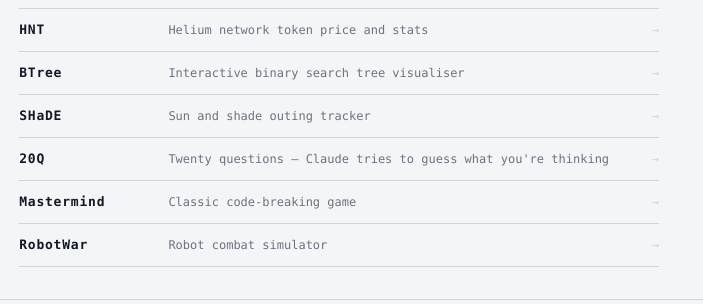
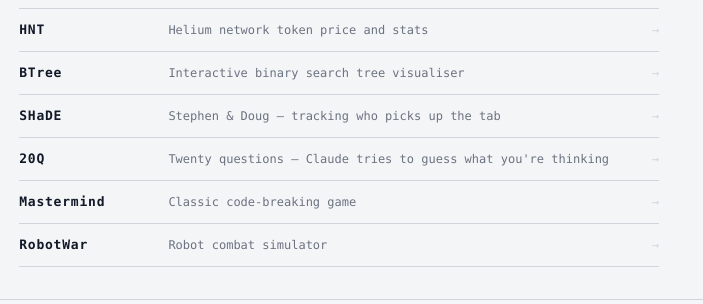
Before and after one commit to dellisny/claude, a FastAPI app: page / in a window 1280 px wide. Shown: the part 415-719 px from the top of the page, without its empty margins (0-703 px from the left). Run offline with FastAPI, Linux system fonts and the light colour scheme.

Commit message:
Daily sync 2026-03-16

```diff
--- a/webapp/templates/index.html
+++ b/webapp/templates/index.html
@@ -85,7 +85,7 @@
   </a>
   <a class="toc-row" href="/shade">
     <span class="toc-name">SHaDE</span>
-    <span class="toc-desc">Sun and shade outing tracker</span>
+    <span class="toc-desc">Stephen &amp; Doug — tracking who picks up the tab</span>
     <span class="toc-arrow">→</span>
   </a>
   <a class="toc-row" href="/twenty">
```
Also changed, not shown: 1 other file.
